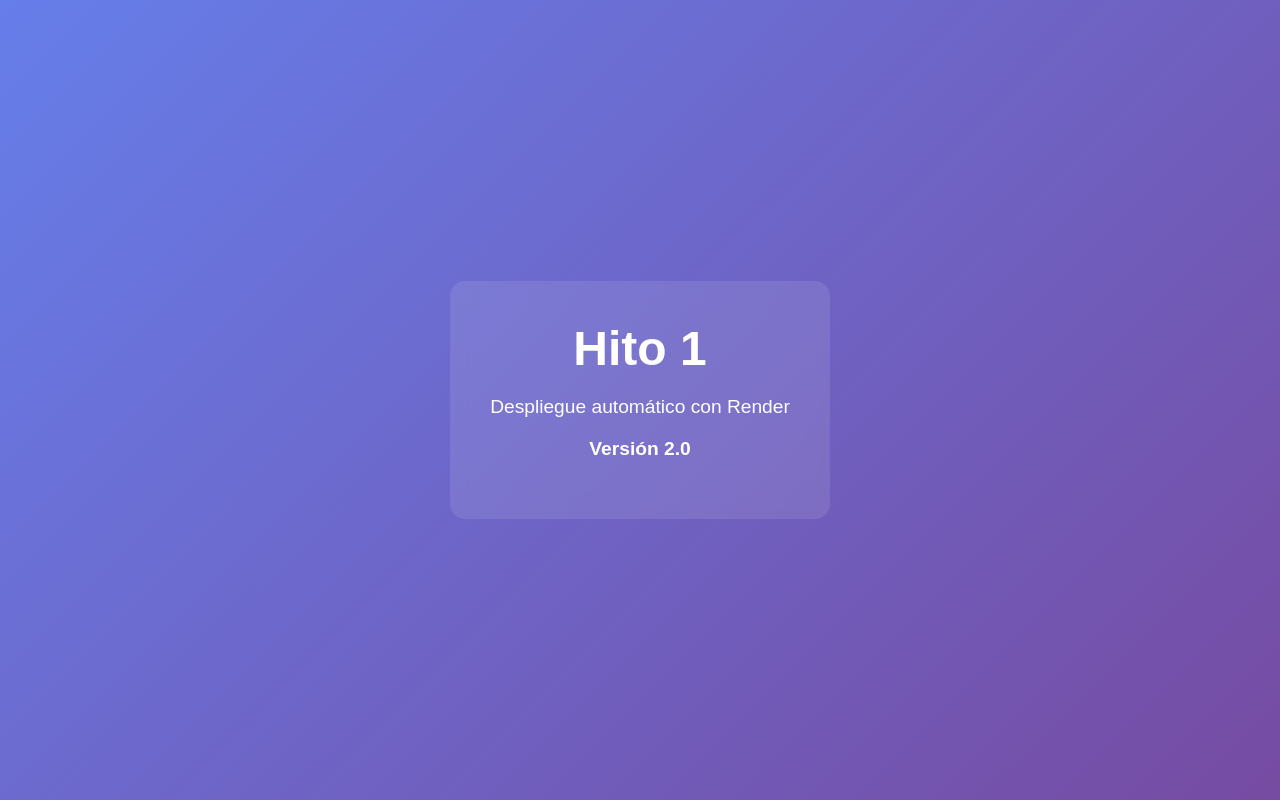
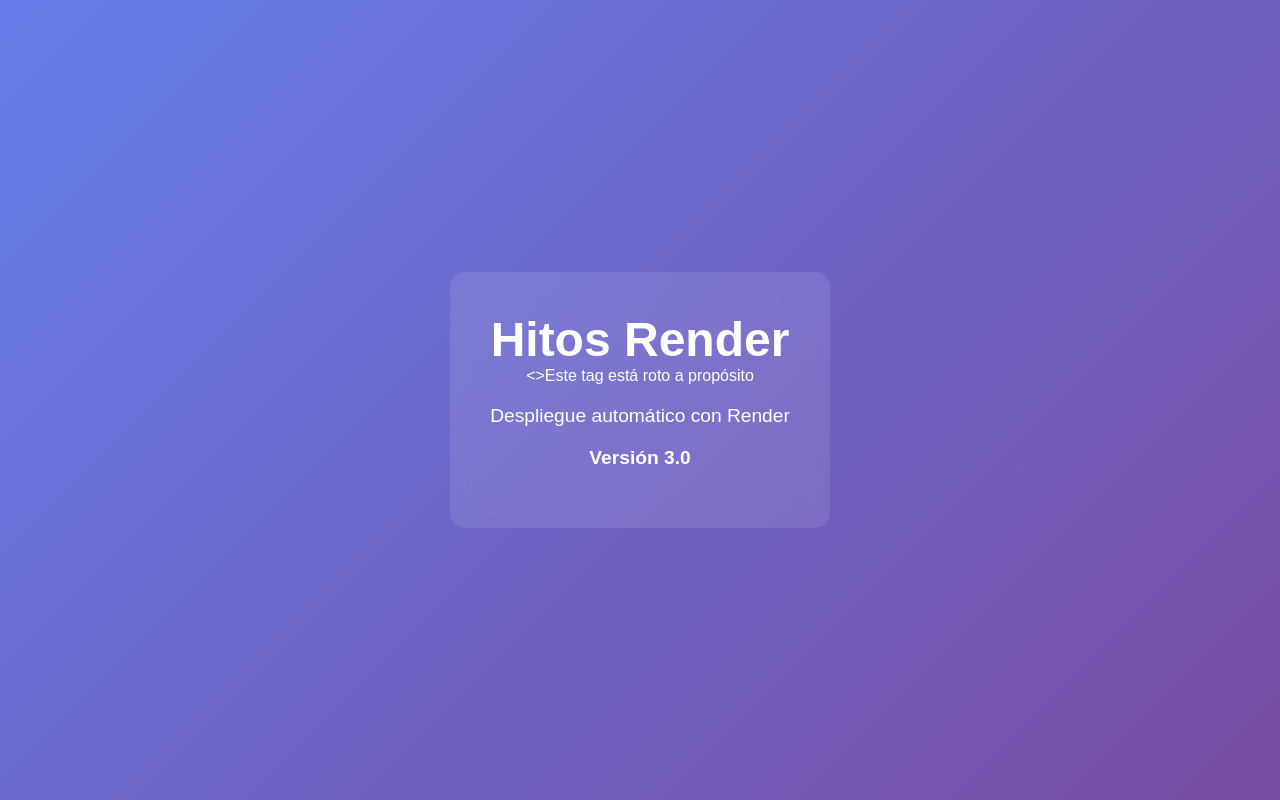
Before and after one commit to eChrls/Retos_Render, a website: page index.html in a window 1280 px wide. Drawn offline with Linux system fonts and the light colour scheme.

```diff
--- a/index.html
+++ b/index.html
@@ -34,9 +34,10 @@
   </head>
   <body>
     <div class="container">
-      <h1>Hito 1</h1>
+      <h1>Hitos Render</h1>
+      <>Este tag está roto a propósito</h1>
       <p>Despliegue automático con Render</p>
-      <p><strong>Versión 2.0</strong></p>
+      <p><strong>Versión 3.0</strong></p>
     </div>
   </body>
 </html>
```
